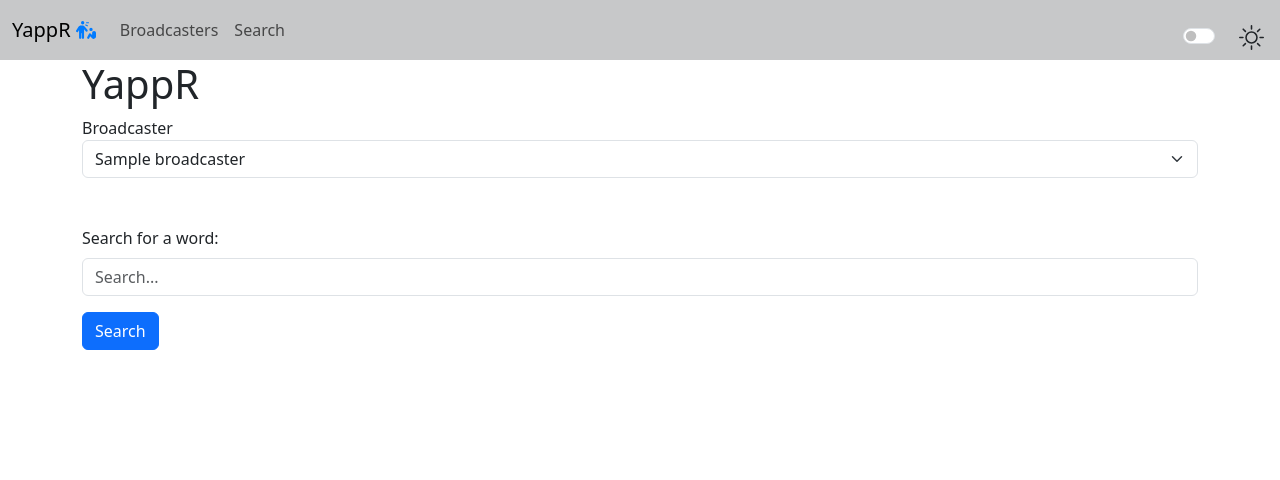
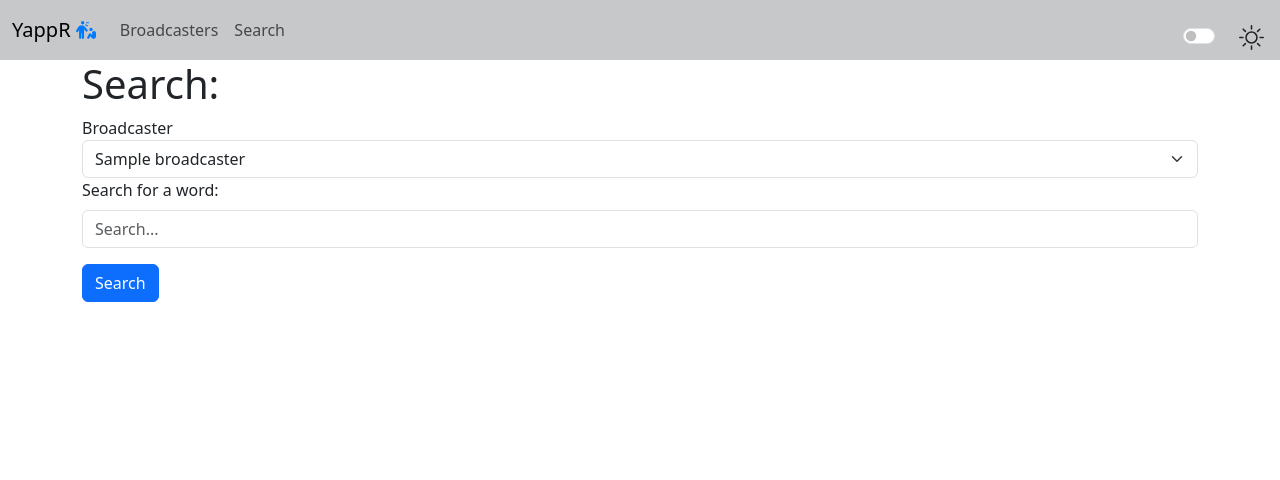
Before and after one commit to hauskens/YappR, a Flask app: template app/templates/search.html in a window 1280 px wide. Shown: the top 480 px of the page. Run offline with Flask 3, Linux system fonts and the light colour scheme; the template is opened without the code that fills it: most values are stand-ins (such as "Sample title", 1, 10 or a date in 2020); parts of the project's set-up code (start-up, migrations or seed data) failed here and were passed over; some libraries are stand-ins or nearby versions.

Commit message:
cleanup search interface

```diff
--- a/app/templates/search.html
+++ b/app/templates/search.html
@@ -1,14 +1,13 @@
 {% extends 'base.html' %} {% block content %}
 <div class="container">
-  <h1>YappR</h1>
-
+  <h1>Search:</h1>
   <form action="{{ url_for('search_word') }}" method="post">
     <label for="broadcaster">Broadcaster</label>
     <select id="broadcaster" name="broadcaster" class="form-select">
       {% for broadcaster in broadcasters %}
       <option value="{{ broadcaster.id }}">{{ broadcaster.name }}</option>
       {% endfor %}</select
-    ><br /><br />
+    >
     <div class="mb-3">
       <label for="search" class="form-label">Search for a word:</label>
       <input type="search" autocomplete="off" id="search" name="search" class="form-control" required placeholder="Search..." />
```
